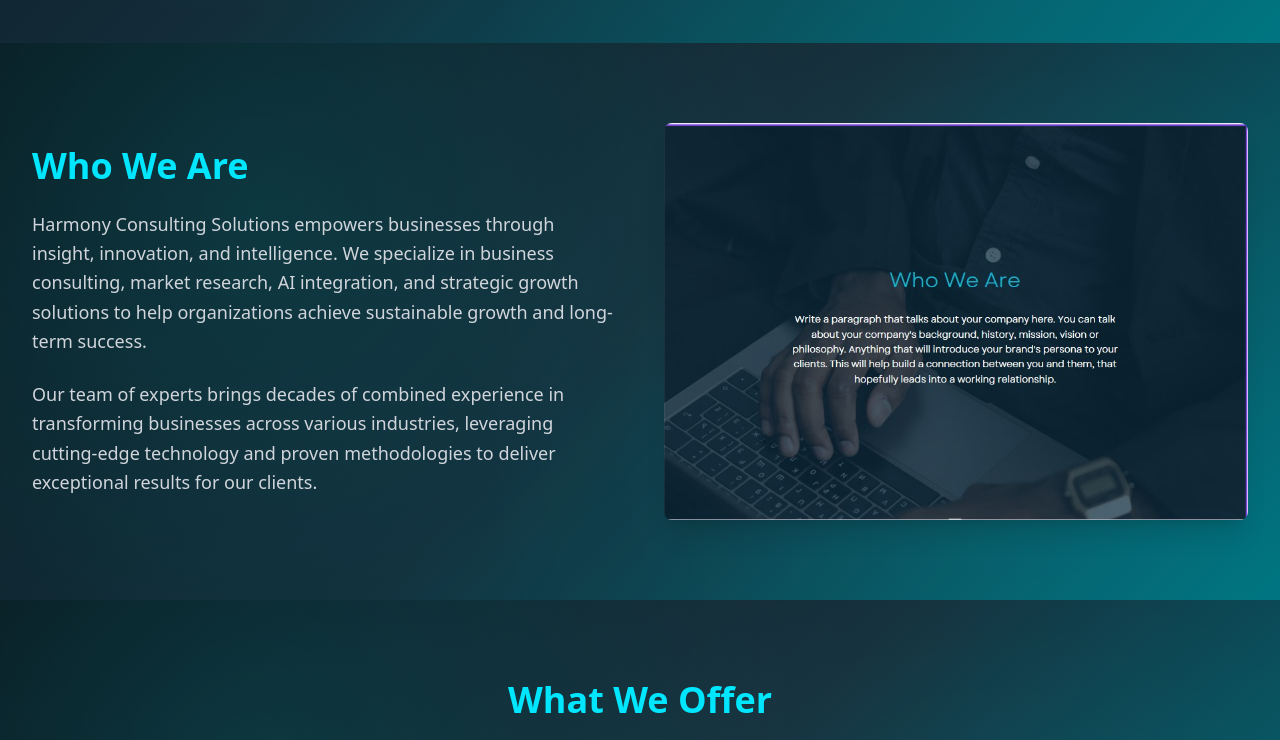
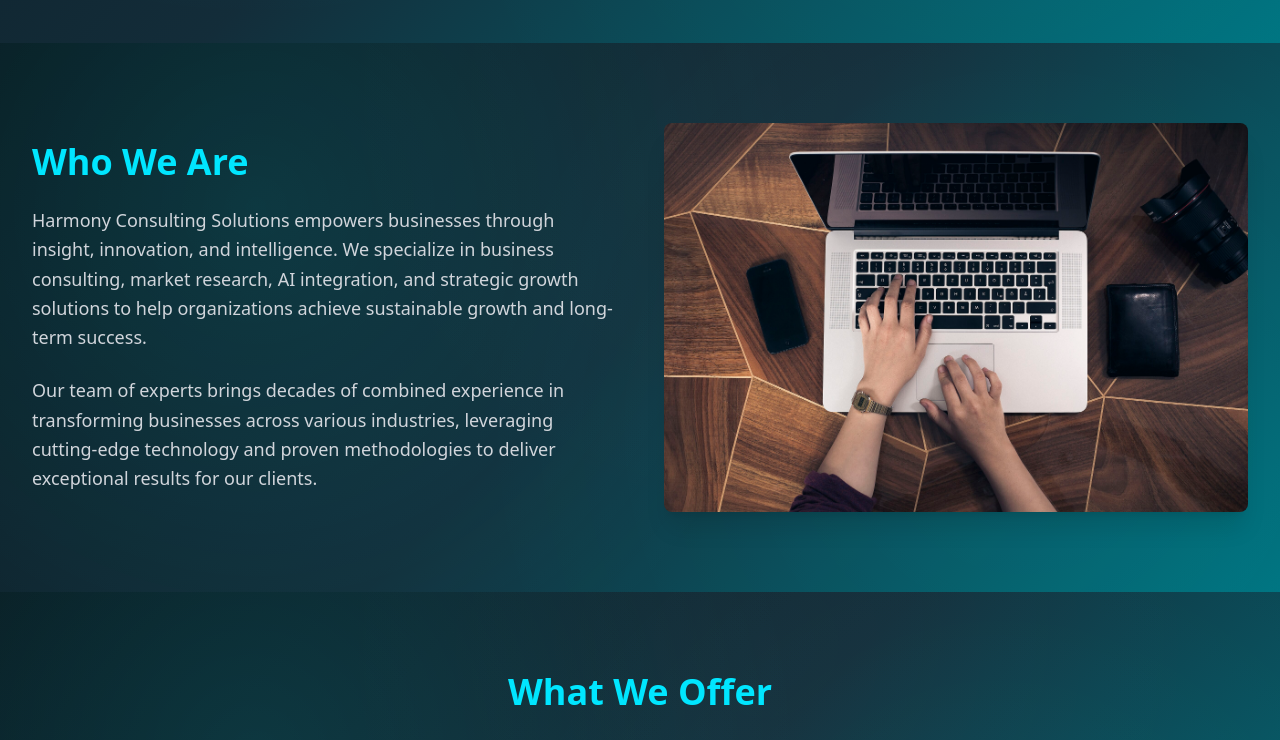
Before and after one commit to sandeepD-Lotus/harmonysite-trials, a React (Vite) app: page / in a window 1280 px wide. Shown: the part 837-1577 px from the top of the page. Built offline with nearby package versions, Linux system fonts and the light colour scheme.

Commit message:
Index.tsx

```diff
--- a/src/pages/Index.tsx
+++ b/src/pages/Index.tsx
@@ -32,7 +32,7 @@ const Index = () => {
             </div>
             <div className="animate-fade-in professional-card" style={{animationDelay: '0.3s'}}>
               <img
-                src="/lovable-uploads/07122101-b5a7-48ff-9398-0848fafdde02.png"
+                src="/lovable-uploads/Hands_on_a_laptop_keyboard_(Unsplash).jpg"
                 alt="Who we are"
                 className="w-full h-auto rounded-lg shadow-xl hover:shadow-harmony-cyan/30 transition-all duration-500"
               />
```
